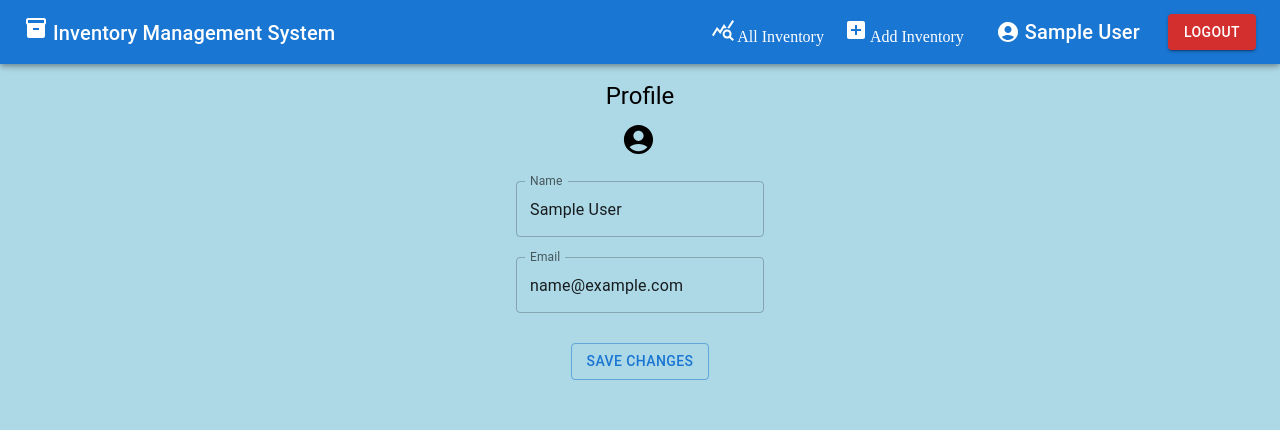
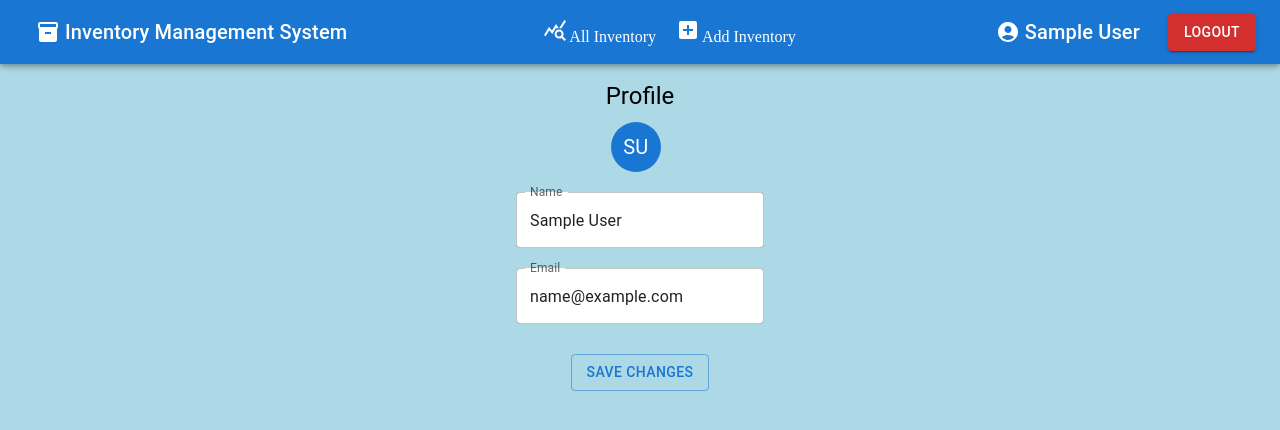
Before and after one commit to shreyusmehra/ims_project, a React (Create React App) app in the folder client/: page /profile in a window 1280 px wide. Shown: the top 430 px of the page. Built offline with nearby package versions, Linux system fonts and the light colour scheme; sample sign-in values are in the browser's storage.

Commit message:
Fixed ui issues

```diff
--- a/client/src/components/DeleteModal.js
+++ b/client/src/components/DeleteModal.js
@@ -27,7 +27,7 @@ const DeleteModal = ({ open, handleClose, _id, productName }) => {
     >
       <Box sx={style}>
         <Typography id="modal-modal-title" variant="h6" component="h2">
-          Are you sure you eant to delete {productName}?
+          Are you sure you want to delete {productName}?
         </Typography>
         <div
           style={{
--- a/client/src/components/Navbar.js
+++ b/client/src/components/Navbar.js
@@ -10,15 +10,14 @@ import MenuItem from "@mui/material/MenuItem";
 import InventoryIcon from "@mui/icons-material/Inventory";
 import { useAppContext } from "../context/appContext";
 import { useState } from "react";
-import { Link } from "react-router-dom";
+import { Link, useNavigate } from "react-router-dom";
 import Navlinks from "./Navlinks";
 import { motion } from "framer-motion";
 
 const Navbar = () => {
   const { logoutUser, user } = useAppContext();
-
   const [anchorEl, setAnchorEl] = useState(null);
-
+  const navigate = useNavigate();
   const open = Boolean(anchorEl);
   const handleClick = (event) => {
     setAnchorEl(event.currentTarget);
@@ -26,6 +25,10 @@ const Navbar = () => {
 
   const handleClose = () => {
     setAnchorEl(null);
+  };
+
+  const handleNavigate = () => {
+    navigate("/");
   };
 
   const variants = {
@@ -40,11 +43,31 @@ const Navbar = () => {
     >
       <Box sx={{ flexGrow: 1 }}>
         <AppBar position="fixed">
-          <Toolbar>
-            <Typography variant="h6" component="div" sx={{ flexGrow: 1 }}>
-              <InventoryIcon style={{ margin: "0px 5px 0px 0px " }} />
+          <Toolbar
+            style={{
+              display: "flex",
+              flexDirection: "row",
+              flexWrap: "wrap",
+              justifyContent: "space-between",
+            }}
+          >
+            <IconButton
+              size="large"
+              color="inherit"
+              aria-label="menu"
+              sx={{ mr: 2 }}
+              onClick={handleNavigate}
+            >
+              <InventoryIcon />
+              <Typography
+                variant="h6"
+                component="div"
+                sx={{ flexGrow: 1 }}
+                style={{ margin: "0px 0px 0px 5px" }}
+              >
                 Inventory Management System
               </Typography>
+            </IconButton>
             <motion.div
               initial="hidden"
               animate="visible"
@@ -53,6 +76,7 @@ const Navbar = () => {
             >
               <Navlinks />
             </motion.div>
+            <div style={{ display: "flex", flexDirection: "row" }}>
               <motion.div
                 initial="hidden"
                 animate="visible"
@@ -100,11 +124,13 @@ const Navbar = () => {
                   x: { type: "spring", stiffness: 100 },
                   default: { duration: 2 },
                 }}
+                style={{ margin: "10px 0px 0px 0px" }}
               >
                 <Button variant="contained" onClick={logoutUser} color="error">
                   Logout
                 </Button>
               </motion.div>
+            </div>
           </Toolbar>
         </AppBar>
       </Box>
--- a/client/src/pages/AddInventory.js
+++ b/client/src/pages/AddInventory.js
@@ -92,7 +92,11 @@ const AddInventory = () => {
           name="productName"
           value={productName}
           onChange={handleInventoryInput}
-          style={{ margin: "10px 0px 10px 0px" }}
+          style={{
+            margin: "10px 0px 10px 0px",
+            backgroundColor: "#fff",
+            borderRadius: "5px",
+          }}
         />
       </motion.div>
       <motion.div
@@ -109,7 +113,11 @@ const AddInventory = () => {
           name="description"
           value={description}
           onChange={handleInventoryInput}
-          style={{ margin: "10px 0px 10px 0px" }}
+          style={{
+            margin: "10px 0px 10px 0px",
+            backgroundColor: "#fff",
+            borderRadius: "5px",
+          }}
         />
       </motion.div>
       <motion.div
@@ -123,7 +131,7 @@ const AddInventory = () => {
         <FormControl
           sx={{ m: 1, minWidth: 120, backgroundColor: "white" }}
           size="small"
-          style={{ margin: "10px 0px 10px 0px" }}
+          style={{ margin: "10px 0px 10px 0px", borderRadius: "5px" }}
         >
           <InputLabel id="select-status">Status</InputLabel>
           <Select
@@ -157,7 +165,7 @@ const AddInventory = () => {
         <FormControl
           sx={{ m: 1, minWidth: 120, backgroundColor: "white" }}
           size="small"
-          style={{ margin: "10px 0px 10px 0px" }}
+          style={{ margin: "10px 0px 10px 0px", borderRadius: "5px" }}
         >
           <InputLabel id="select-category">Category</InputLabel>
           <Select
--- a/client/src/pages/Profile.js
+++ b/client/src/pages/Profile.js
@@ -3,7 +3,7 @@ import { useState } from "react";
 import AlertComponent from "../components/Alert";
 import TextField from "@mui/material/TextField";
 import { Button, Typography } from "@mui/material";
-import AccountCircleIcon from "@mui/icons-material/AccountCircle";
+import Avatar from "@mui/material/Avatar";
 import { motion } from "framer-motion";
 
 const Profile = () => {
@@ -54,10 +54,13 @@ const Profile = () => {
         >
           Profile
         </Typography>
-        <AccountCircleIcon
-          fontSize={"large"}
-          style={{ margin: "0px 0px 0px 15px" }}
-        />
+        <Avatar
+          sx={{ bgcolor: "#1976d2", width: 50, height: 50 }}
+          style={{ margin: "0px 0px 0px 5px" }}
+        >
+          {user.name[0]}
+          {user.name.split(" ")[1][0]}
+        </Avatar>
       </motion.div>
       <motion.div
         animate={{ x: [-1000, 0], opacity: 1 }}
@@ -72,7 +75,11 @@ const Profile = () => {
           label="Name"
           variant="outlined"
           onChange={(e) => setName(e.target.value)}
-          style={{ margin: "20px 0px 10px 0px" }}
+          style={{
+            margin: "20px 0px 10px 0px",
+            backgroundColor: "#fff",
+            borderRadius: "5px",
+          }}
         />
       </motion.div>
       <motion.div
@@ -88,7 +95,11 @@ const Profile = () => {
           label="Email"
           variant="outlined"
           onChange={(e) => setEmail(e.target.value)}
-          style={{ margin: "10px 0px 10px 0px" }}
+          style={{
+            margin: "10px 0px 10px 0px",
+            backgroundColor: "#fff",
+            borderRadius: "5px",
+          }}
         />
       </motion.div>
       <motion.div
```
Lines whose indentation alone changed are shown as unchanged.
